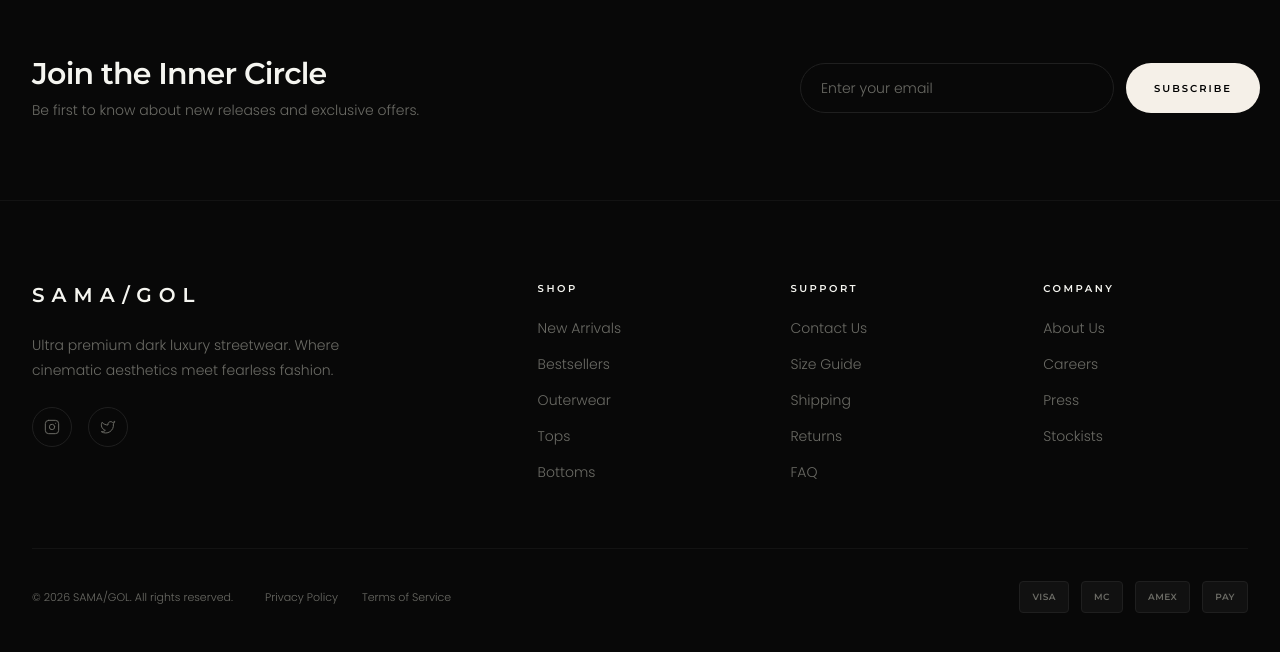
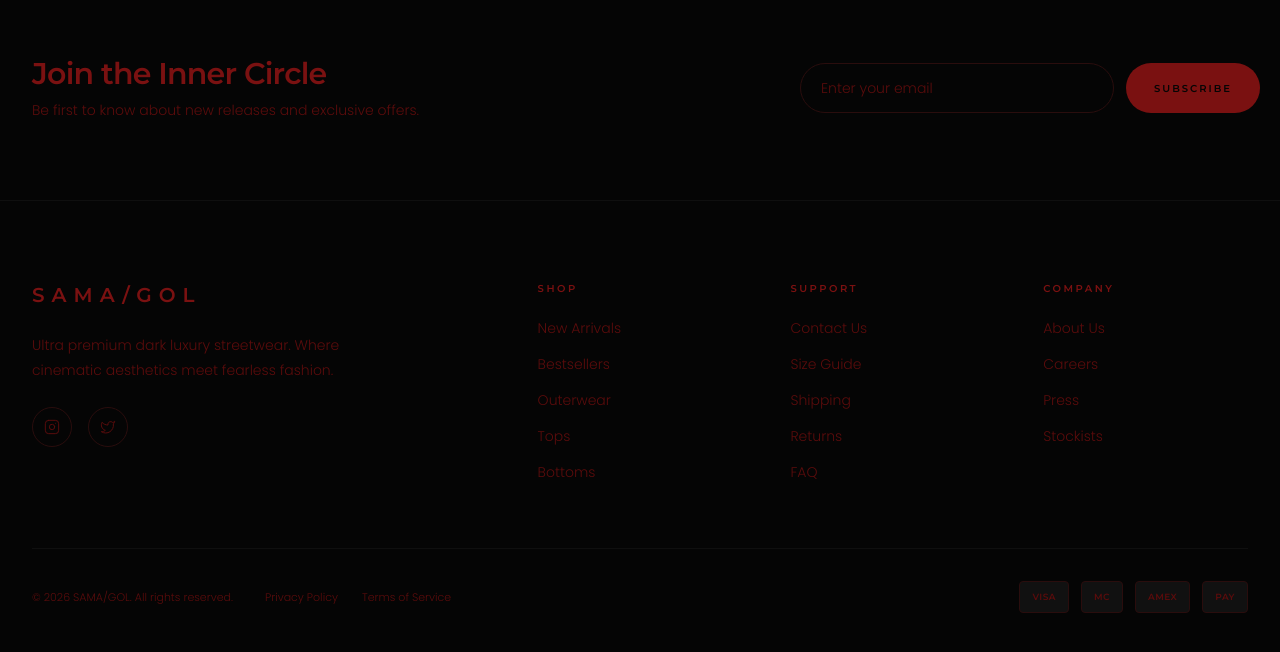
Before and after one commit to sama-gol/SAMA-GOL-SG, a Next.js app: page / in a window 1280 px wide. Shown: the part 5505-6157 px from the top of the page. Built offline with nearby package versions, Linux system fonts and the light colour scheme.

Commit message:
Update footer.tsx

```diff
--- a/components/footer.tsx
+++ b/components/footer.tsx
@@ -36,9 +36,9 @@ const paymentMethods = [
 
 export function Footer() {
   return (
-    <footer id="contact" className="bg-[#080808]">
+    <footer id="contact" className="bg-[#050505]">
       {/* Newsletter Section */}
-      <div className="border-b border-[#1f1f1f]/50">
+      <div className="border-b border-[#1a1a1a]/50">
         <div className="mx-auto max-w-7xl px-5 md:px-8 py-16 md:py-20">
           <motion.div
             initial={{ opacity: 0, y: 40 }}
@@ -49,28 +49,31 @@ export function Footer() {
           >
             <div>
               <h3
-                className="text-2xl md:text-3xl font-semibold tracking-tight text-[#f5f5f0]"
+                className="text-2xl md:text-3xl font-semibold tracking-tight text-[#7a1111]"
                 style={{ fontFamily: "var(--font-montserrat)" }}
               >
                 Join the Inner Circle
               </h3>
+
               <p
-                className="mt-2 text-sm font-light text-[#6b6b65]"
+                className="mt-2 text-sm font-light text-[#5a0c0c]"
                 style={{ fontFamily: "var(--font-poppins)" }}
               >
                 Be first to know about new releases and exclusive offers.
               </p>
             </div>
+
             <form className="flex w-full max-w-md gap-3">
               <input
                 type="email"
                 placeholder="Enter your email"
-                className="flex-1 border border-[#1f1f1f] bg-transparent rounded-full px-5 py-3.5 text-sm font-light text-[#f5f5f0] placeholder:text-[#6b6b65] focus:border-[#3b1813] focus:outline-none transition-colors"
+                className="flex-1 border border-[#2a0d0d] bg-transparent rounded-full px-5 py-3.5 text-sm font-light text-[#7a1111] placeholder:text-[#5a0c0c] focus:border-[#7a1111] focus:outline-none transition-colors"
                 style={{ fontFamily: "var(--font-poppins)" }}
               />
+
               <button
                 type="submit"
-                className="bg-[#f5f0e8] text-[#020202] rounded-full px-7 py-3.5 text-[10px] font-semibold uppercase tracking-[0.2em] transition-all duration-300 hover:bg-[#e8e3db]"
+                className="bg-[#7a1111] text-[#050505] rounded-full px-7 py-3.5 text-[10px] font-semibold uppercase tracking-[0.2em] transition-all duration-300 hover:bg-[#5a0c0c]"
                 style={{ fontFamily: "var(--font-montserrat)" }}
               >
                 Subscribe
@@ -87,29 +90,32 @@ export function Footer() {
           <div className="lg:col-span-2">
             <Link href="/" className="inline-block">
               <span
-                className="text-xl font-semibold tracking-[0.35em] text-[#f5f5f0]"
+                className="text-xl font-semibold tracking-[0.35em] text-[#7a1111]"
                 style={{ fontFamily: "var(--font-montserrat)" }}
               >
                 SAMA/GOL
               </span>
             </Link>
+
             <p
-              className="mt-6 max-w-xs text-sm font-light leading-[1.8] text-[#6b6b65]"
+              className="mt-6 max-w-xs text-sm font-light leading-[1.8] text-[#5a0c0c]"
               style={{ fontFamily: "var(--font-poppins)" }}
             >
               Ultra premium dark luxury streetwear. Where cinematic aesthetics meet fearless fashion.
             </p>
+
             <div className="mt-6 flex gap-4">
               <a
                 href="#"
-                className="flex items-center justify-center w-10 h-10 rounded-full border border-[#1f1f1f] text-[#6b6b65] transition-all duration-300 hover:border-[#3b1813] hover:text-[#f5f5f0]"
+                className="flex items-center justify-center w-10 h-10 rounded-full border border-[#2a0d0d] text-[#5a0c0c] transition-all duration-300 hover:border-[#7a1111] hover:text-[#7a1111]"
                 aria-label="Instagram"
               >
                 <Instagram className="h-4 w-4" strokeWidth={1.5} />
               </a>
+
               <a
                 href="#"
-                className="flex items-center justify-center w-10 h-10 rounded-full border border-[#1f1f1f] text-[#6b6b65] transition-all duration-300 hover:border-[#3b1813] hover:text-[#f5f5f0]"
+                className="flex items-center justify-center w-10 h-10 rounded-full border border-[#2a0d0d] text-[#5a0c0c] transition-all duration-300 hover:border-[#7a1111] hover:text-[#7a1111]"
                 aria-label="Twitter"
               >
                 <Twitter className="h-4 w-4" strokeWidth={1.5} />
@@ -120,17 +126,18 @@ export function Footer() {
           {/* Links Columns */}
           <div>
             <h4
-              className="mb-5 text-[10px] font-semibold uppercase tracking-[0.25em] text-[#f5f5f0]"
+              className="mb-5 text-[10px] font-semibold uppercase tracking-[0.25em] text-[#7a1111]"
               style={{ fontFamily: "var(--font-montserrat)" }}
             >
               Shop
             </h4>
+
             <ul className="space-y-3">
               {footerLinks.shop.map((link) => (
                 <li key={link.name}>
                   <a
                     href={link.href}
-                    className="text-sm font-light text-[#6b6b65] transition-colors hover:text-[#f5f5f0]"
+                    className="text-sm font-light text-[#5a0c0c] transition-colors hover:text-[#7a1111]"
                     style={{ fontFamily: "var(--font-poppins)" }}
                   >
                     {link.name}
@@ -142,17 +149,18 @@ export function Footer() {
 
           <div>
             <h4
-              className="mb-5 text-[10px] font-semibold uppercase tracking-[0.25em] text-[#f5f5f0]"
+              className="mb-5 text-[10px] font-semibold uppercase tracking-[0.25em] text-[#7a1111]"
               style={{ fontFamily: "var(--font-montserrat)" }}
             >
               Support
             </h4>
+
             <ul className="space-y-3">
               {footerLinks.support.map((link) => (
                 <li key={link.name}>
                   <a
                     href={link.href}
-                    className="text-sm font-light text-[#6b6b65] transition-colors hover:text-[#f5f5f0]"
+                    className="text-sm font-light text-[#5a0c0c] transition-colors hover:text-[#7a1111]"
                     style={{ fontFamily: "var(--font-poppins)" }}
                   >
                     {link.name}
@@ -164,17 +172,18 @@ export function Footer() {
 
           <div>
             <h4
-              className="mb-5 text-[10px] font-semibold uppercase tracking-[0.25em] text-[#f5f5f0]"
+              className="mb-5 text-[10px] font-semibold uppercase tracking-[0.25em] text-[#7a1111]"
               style={{ fontFamily: "var(--font-montserrat)" }}
             >
               Company
             </h4>
+
             <ul className="space-y-3">
               {footerLinks.company.map((link) => (
                 <li key={link.name}>
                   <a
                     href={link.href}
-                    className="text-sm font-light text-[#6b6b65] transition-colors hover:text-[#f5f5f0]"
+                    className="text-sm font-light text-[#5a0c0c] transition-colors hover:text-[#7a1111]"
                     style={{ fontFamily: "var(--font-poppins)" }}
                   >
                     {link.name}
@@ -186,27 +195,28 @@ export function Footer() {
         </div>
 
         {/* Bottom Bar */}
-        <div className="mt-16 pt-8 border-t border-[#1f1f1f]/50">
+        <div className="mt-16 pt-8 border-t border-[#1a1a1a]/50">
           <div className="flex flex-col md:flex-row items-center justify-between gap-6">
-            {/* Copyright & Links */}
             <div className="flex flex-col md:flex-row items-center gap-4 md:gap-8">
               <p
-                className="text-[11px] font-light text-[#6b6b65]"
+                className="text-[11px] font-light text-[#5a0c0c]"
                 style={{ fontFamily: "var(--font-poppins)" }}
               >
                 &copy; {new Date().getFullYear()} SAMA/GOL. All rights reserved.
               </p>
+
               <div className="flex gap-6">
                 <a
                   href="#"
-                  className="text-[11px] font-light text-[#6b6b65] transition-colors hover:text-[#f5f5f0]"
+                  className="text-[11px] font-light text-[#5a0c0c] transition-colors hover:text-[#7a1111]"
                   style={{ fontFamily: "var(--font-poppins)" }}
                 >
                   Privacy Policy
                 </a>
+
                 <a
                   href="#"
-                  className="text-[11px] font-light text-[#6b6b65] transition-colors hover:text-[#f5f5f0]"
+                  className="text-[11px] font-light text-[#5a0c0c] transition-colors hover:text-[#7a1111]"
                   style={{ fontFamily: "var(--font-poppins)" }}
                 >
                   Terms of Service
@@ -214,15 +224,14 @@ export function Footer() {
               </div>
             </div>
 
-            {/* Payment Methods */}
             <div className="flex items-center gap-3">
               {paymentMethods.map((method) => (
                 <div
                   key={method.name}
-                  className="flex items-center justify-center h-8 px-3 rounded bg-[#111111] border border-[#1f1f1f]"
+                  className="flex items-center justify-center h-8 px-3 rounded bg-[#111111] border border-[#2a0d0d]"
                 >
                   <span
-                    className="text-[9px] font-semibold tracking-wider text-[#6b6b65]"
+                    className="text-[9px] font-semibold tracking-wider text-[#5a0c0c]"
                     style={{ fontFamily: "var(--font-montserrat)" }}
                   >
                     {method.icon}
```
